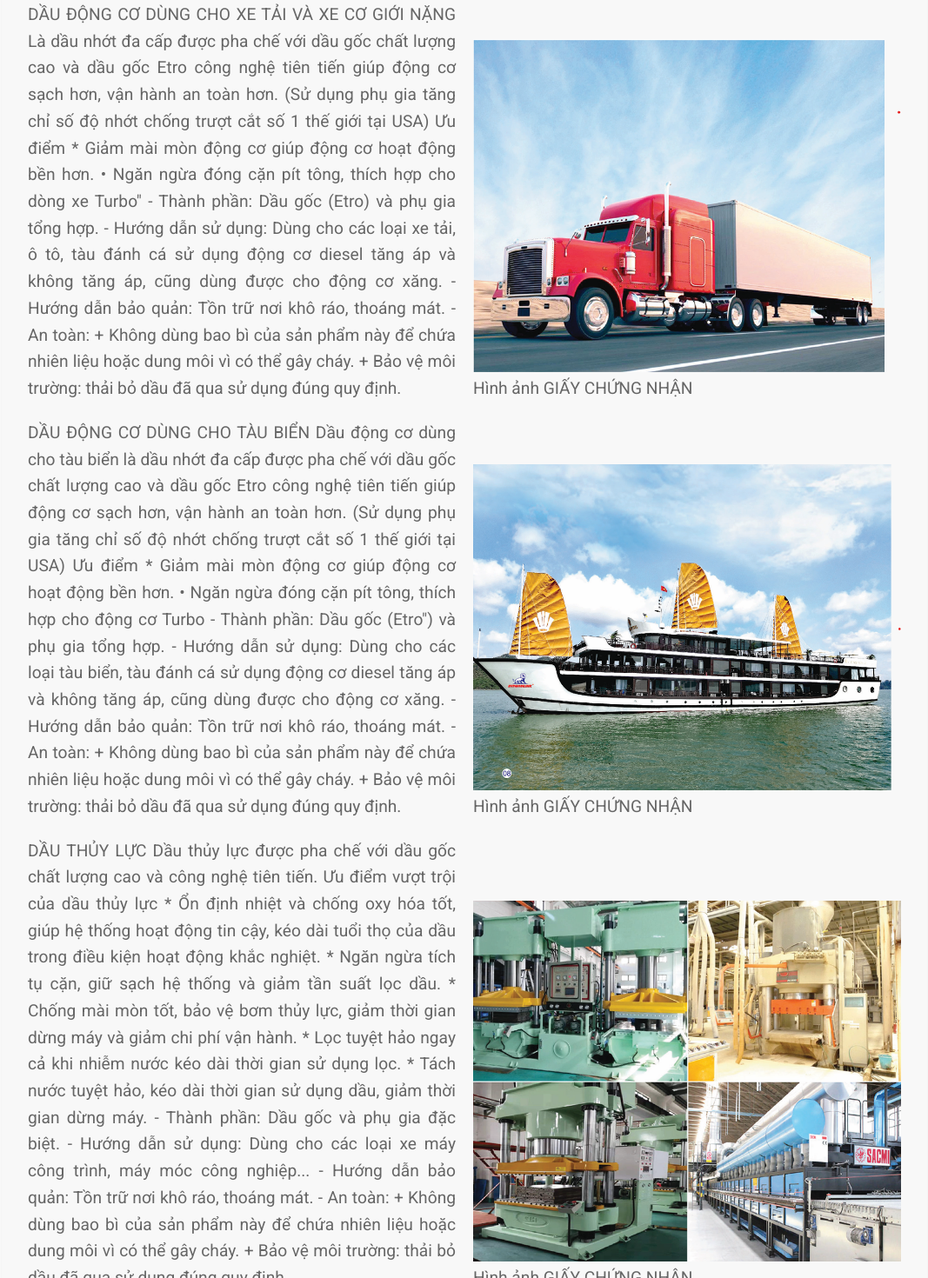
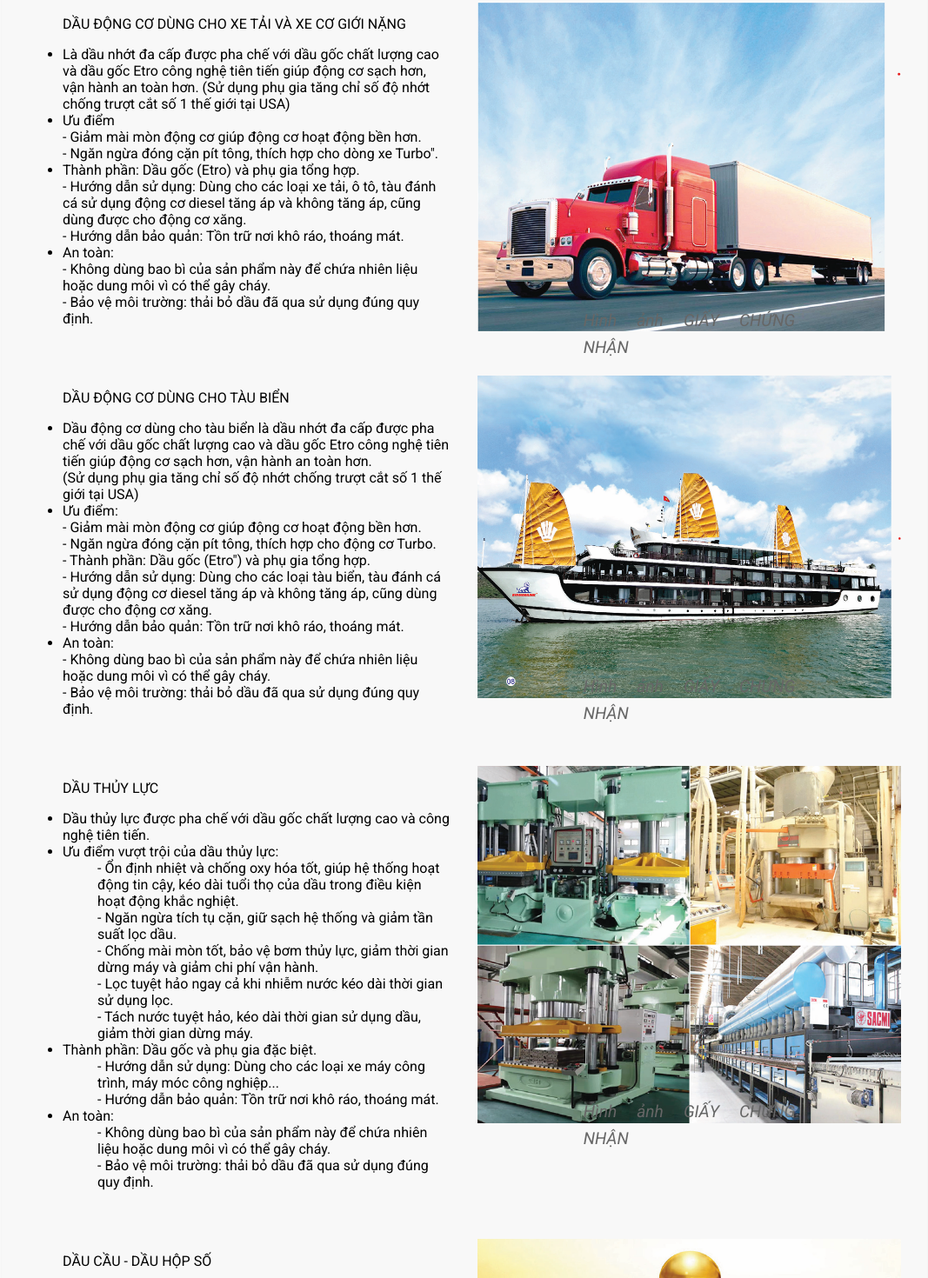
Before and after one commit to NgoThuongHoang/mobilink-8-7, a React (Create React App) app: page /about in a window 1280 px wide. Shown: the part 1160-2630 px from the top of the page at 87% size, without its empty margins (106-1173 px from the left). Built offline with nearby package versions, Linux system fonts and the light colour scheme.

Commit message:
update giới thiệu

```diff
--- a/src/Pages/About.css
+++ b/src/Pages/About.css
@@ -61,3 +61,36 @@
     color: #666;
     line-height: 1.6;
   }
+
+  .about-container {
+    width: 80%;
+    margin: 0 auto;
+  }
+
+  .content-wrapper {
+    display: flex;
+    flex-direction: row;
+    justify-content: space-between;
+    align-items: flex-start;
+    margin-bottom: 20px;
+  }
+
+  .text-container {
+    flex: 1;
+    margin-right: 20px;
+    text-align: left; /* Align text to the left */
+  }
+
+  .image-container {
+    flex: 1;
+    text-align: center;
+  }
+
+  .image-caption {
+    text-align: center;
+  }
+
+  .centered-text {
+    text-align: left; /* Align text to the left */
+    margin-bottom: 20px;
+  }
--- a/src/Pages/About.js
+++ b/src/Pages/About.js
@@ -7,7 +7,8 @@ function About() {
     {/* Mẫu */}
       <div className="content-wrapper">
         <div className="text-container">
-          <p>Định hướng mà DND hướng đến là duy trì chất lượng sản phẩm cũng như dịch vụ tốt nhất để mang đến cho nhà bán lẻ, các cửa hàng sửa chữa, và khách hàng online. Ngoài ra, chúng tôi vẫn luôn tiếp tục tìm kiếm khách hàng mới, cũng như mở rộng danh mục sản phẩm nhằm tiếp tục mang đến những sản phẩm sang tạo nhất cho người tiêu dùng.</p>
+          <li>Định hướng mà DND hướng đến là duy trì chất lượng sản phẩm cũng như dịch vụ tốt nhất để mang đến cho nhà bán lẻ, các cửa hàng sửa chữa, và khách hàng online.
+            Ngoài ra, chúng tôi vẫn luôn tiếp tục tìm kiếm khách hàng mới, cũng như mở rộng danh mục sản phẩm nhằm tiếp tục mang đến những sản phẩm sang tạo nhất cho người tiêu dùng.</li>
           <div className="inline-text">
           </div>
         </div>
@@ -16,6 +17,7 @@ function About() {
           <p className="image-caption">Hình ảnh làm việc tại công ty</p>
         </div>
       </div>
+
 
       <div className="content-wrapper">
         <div className="image-container">
@@ -28,176 +30,186 @@ function About() {
         </div>
       </div>
 
+
+      <div className="content-wrapper">
       <div className="text-container">
-          <p>﻿
-
-DẦU ĐỘNG CƠ DÙNG CHO XE TẢI VÀ XE CƠ GIỚI NẶNG
-Là dầu nhớt đa cấp được pha chế với dầu gốc chất lượng cao và dầu gốc Etro công nghệ tiên
+          <ul>
+              <dl>DẦU ĐỘNG CƠ DÙNG CHO XE TẢI VÀ XE CƠ GIỚI NẶNG</dl>
+              <li>Là dầu nhớt đa cấp được pha chế với dầu gốc chất lượng cao và dầu gốc Etro công nghệ tiên
               tiến giúp động cơ sạch hơn, vận hành an toàn hơn.
-(Sử dụng phụ gia tăng chỉ số độ nhớt chống trượt cắt số 1 thế giới tại USA)
-Ưu điểm
-* Giảm mài mòn động cơ giúp động cơ hoạt động bền hơn.
-• Ngăn ngừa đóng cặn pít tông, thích hợp cho dòng xe Turbo"
-- Thành phần: Dầu gốc (Etro) và phụ gia tổng hợp.
-- Hướng dẫn sử dụng: Dùng cho các loại xe tải, ô tô, tàu đánh cá sử dụng động cơ diesel tăng áp và không tăng áp, cũng dùng được cho động cơ xăng.
-- Hướng dẫn bảo quản: Tồn trữ nơi khô ráo, thoáng mát.
-- An toàn:
-+ Không dùng bao bì của sản phẩm này để chứa nhiên liệu hoặc dung môi vì có thể gây cháy.
-+ Bảo vệ môi trường: thải bỏ dầu đã qua sử dụng đúng quy định.</p>
+              (Sử dụng phụ gia tăng chỉ số độ nhớt chống trượt cắt số 1 thế giới tại USA)</li>
+              <li>Ưu điểm</li>
+              <dt>- Giảm mài mòn động cơ giúp động cơ hoạt động bền hơn.</dt>
+              <dt>- Ngăn ngừa đóng cặn pít tông, thích hợp cho dòng xe Turbo".</dt>
+              <li> Thành phần: Dầu gốc (Etro) và phụ gia tổng hợp.</li>
+              <dt>- Hướng dẫn sử dụng: Dùng cho các loại xe tải, ô tô, tàu đánh cá sử dụng động cơ diesel tăng áp và không tăng áp, cũng dùng được cho động cơ xăng.</dt>
+              <dt>- Hướng dẫn bảo quản: Tồn trữ nơi khô ráo, thoáng mát.</dt>
+              <li>An toàn:</li>
+              <dt>- Không dùng bao bì của sản phẩm này để chứa nhiên liệu hoặc dung môi vì có thể gây cháy.</dt>
+              <dt>- Bảo vệ môi trường: thải bỏ dầu đã qua sử dụng đúng quy định.</dt></ul>
       <div className="inline-text">
       </div>
       </div>
       <div className="image-container">
           <img src="../Hinhanh 1.png" alt="Hình ảnh làm việc tại công ty" />
-          <p>Hình ảnh GIẤY CHỨNG NHẬN</p>
+          <p className="image-caption">Hình ảnh GIẤY CHỨNG NHẬN</p>
+        </div>
         </div>
 
 
+      <div className="content-wrapper">
       <div className="text-container">
-          <p>﻿
-
-DẦU ĐỘNG CƠ DÙNG CHO TÀU BIỂN
-Dầu động cơ dùng cho tàu biển là dầu nhớt đa cấp được pha chế với dầu gốc chất lượng cao và dầu gốc Etro công nghệ tiên tiến giúp động cơ sạch hơn, vận hành an toàn hơn.
+          <ul>
+              <dl>DẦU ĐỘNG CƠ DÙNG CHO TÀU BIỂN</dl>
+              <li>Dầu động cơ dùng cho tàu biển là dầu nhớt đa cấp được pha chế với dầu gốc chất lượng cao và dầu gốc Etro công nghệ tiên tiến giúp động cơ sạch hơn, vận hành an toàn hơn.</li>
               (Sử dụng phụ gia tăng chỉ số độ nhớt chống trượt cắt số 1 thế giới tại USA)
-Ưu điểm
-* Giảm mài mòn động cơ giúp động cơ hoạt động bền hơn.
-• Ngăn ngừa đóng cặn pít tông, thích hợp cho động cơ Turbo
-- Thành phần: Dầu gốc (Etro") và phụ gia tổng hợp.
-- Hướng dẫn sử dụng: Dùng cho các loại tàu biển, tàu đánh cá sử dụng động cơ diesel tăng áp
-và không tăng áp, cũng dùng được cho động cơ xăng.
-- Hướng dẫn bảo quản: Tồn trữ nơi khô ráo, thoáng mát.
-- An toàn:
-+ Không dùng bao bì của sản phẩm này để chứa nhiên liệu hoặc dung môi vì có thể gây cháy. + Bảo vệ môi trường: thải bỏ dầu đã qua sử dụng đúng quy định.</p>
+              <li>Ưu điểm:</li>
+              <dt>- Giảm mài mòn động cơ giúp động cơ hoạt động bền hơn.</dt>
+              <dt>- Ngăn ngừa đóng cặn pít tông, thích hợp cho động cơ Turbo.</dt>
+              <dt>- Thành phần: Dầu gốc (Etro") và phụ gia tổng hợp.</dt>
+              <dt>- Hướng dẫn sử dụng: Dùng cho các loại tàu biển, tàu đánh cá sử dụng động cơ diesel tăng áp
+              và không tăng áp, cũng dùng được cho động cơ xăng.</dt>
+              <dt>- Hướng dẫn bảo quản: Tồn trữ nơi khô ráo, thoáng mát.</dt>
+              <li> An toàn:</li>
+              <dt>- Không dùng bao bì của sản phẩm này để chứa nhiên liệu hoặc dung môi vì có thể gây cháy.</dt>
+              <dt>- Bảo vệ môi trường: thải bỏ dầu đã qua sử dụng đúng quy định.</dt></ul>
           <div className="inline-text">
           </div>
         </div>
       <div className="image-container">
           <img src="../Hinhanh 2.png" alt="Hình ảnh làm việc tại công ty" />
-          <p>Hình ảnh GIẤY CHỨNG NHẬN</p>
+          <p className="image-caption">Hình ảnh GIẤY CHỨNG NHẬN</p>
+      </div>
       </div>
 
 
+      <div className="content-wrapper">
       <div className="text-container">
-          <p>﻿
-
-DẦU THỦY LỰC
-Dầu thủy lực được pha chế với dầu gốc chất lượng cao và công nghệ tiên tiến.
-Ưu điểm vượt trội của dầu thủy lực
-* Ổn định nhiệt và chống oxy hóa tốt, giúp hệ thống hoạt động tin cậy, kéo dài tuổi thọ của dầu trong điều kiện hoạt động khắc nghiệt.
-* Ngăn ngừa tích tụ cặn, giữ sạch hệ thống và giảm tần suất lọc dầu.
-* Chống mài mòn tốt, bảo vệ bơm thủy lực, giảm thời gian dừng máy và giảm chi phí vận hành.
-* Lọc tuyệt hảo ngay cả khi nhiễm nước kéo dài thời gian sử dụng lọc.
-* Tách nước tuyệt hảo, kéo dài thời gian sử dụng dầu, giảm thời gian dừng máy.
-- Thành phần: Dầu gốc và phụ gia đặc biệt.
-- Hướng dẫn sử dụng: Dùng cho các loại xe máy công trình, máy móc công nghiệp...
-- Hướng dẫn bảo quản: Tồn trữ nơi khô ráo, thoáng mát.
-- An toàn:
-+ Không dùng bao bì của sản phẩm này để chứa nhiên liệu hoặc dung môi vì có thể gây cháy.
-+ Bảo vệ môi trường: thải bỏ dầu đã qua sử dụng đúng quy định.</p>
+         <ul>
+              <dl>DẦU THỦY LỰC</dl>
+              <li>Dầu thủy lực được pha chế với dầu gốc chất lượng cao và công nghệ tiên tiến.</li>
+              <li>Ưu điểm vượt trội của dầu thủy lực:</li>
+              <ul>- Ổn định nhiệt và chống oxy hóa tốt, giúp hệ thống hoạt động tin cậy, kéo dài tuổi thọ của dầu trong điều kiện hoạt động khắc nghiệt.</ul>
+              <ul>- Ngăn ngừa tích tụ cặn, giữ sạch hệ thống và giảm tần suất lọc dầu.</ul>
+              <ul>- Chống mài mòn tốt, bảo vệ bơm thủy lực, giảm thời gian dừng máy và giảm chi phí vận hành.</ul>
+              <ul>- Lọc tuyệt hảo ngay cả khi nhiễm nước kéo dài thời gian sử dụng lọc.</ul>
+              <ul>- Tách nước tuyệt hảo, kéo dài thời gian sử dụng dầu, giảm thời gian dừng máy.</ul>
+              <li> Thành phần: Dầu gốc và phụ gia đặc biệt.</li>
+              <ul>- Hướng dẫn sử dụng: Dùng cho các loại xe máy công trình, máy móc công nghiệp...</ul>
+              <ul>- Hướng dẫn bảo quản: Tồn trữ nơi khô ráo, thoáng mát.</ul>
+              <li> An toàn:</li>
+              <ul>- Không dùng bao bì của sản phẩm này để chứa nhiên liệu hoặc dung môi vì có thể gây cháy.</ul>
+              <ul>- Bảo vệ môi trường: thải bỏ dầu đã qua sử dụng đúng quy định.</ul></ul>
       <div className="inline-text">
         </div>
         </div>
       <div className="image-container">
           <img src="../Hinhanh 3.png" alt="Hình ảnh làm việc tại công ty" />
-          <p>Hình ảnh GIẤY CHỨNG NHẬN</p>
+          <p className="image-caption">Hình ảnh GIẤY CHỨNG NHẬN</p>
+        </div>
         </div>
 
 
+      <div className="content-wrapper">
       <div className="text-container">
-          <p>﻿
-
-DẦU CẦU - DẦU HỘP SỐ
-Là loại dầu nhờn sử dụng bôi trơn các loại bánh răng, hộp số, cầu sau của ô tô, bánh răng truyền động phù hợp với tiêu chuẩn API: GL-5
-Ưu điểm vượt trội
-* Chống mài mòn.
-* Chất lượng dầu bền vững ở nhiệt độ cao.
-* Chống rỉ tốt và chống tạo bọt hoàn hảo.
-- Thành phần: Dầu gốc khoáng và phụ gia đặc biệt
-- Hướng dẫn sử dụng: Dùng cho các loại hộp số, cầu sau của xe khách, xe tải yêu cầu chất lượng theo tiêu chuẩn API: GL - 5
-- Hướng dẫn bảo quản: Tồn trữ nơi khô ráo, thoáng mát.
-- An toàn:
-+ Không dùng bao bì của sản phẩm này để chứa nhiên liệu hoặc dung môi vì có thể gây cháy.
-+ Bảo vệ môi trường: thải bỏ dầu đã qua sử dụng đúng quy định.</p>
+          <ul>
+              <dl>DẦU CẦU - DẦU HỘP SỐ</dl>
+              <li>Dầu Cầu - Dầu Hộp Số Là loại dầu nhờn sử dụng bôi trơn các loại bánh răng, hộp số, cầu sau của ô tô, bánh răng truyền động phù hợp với tiêu chuẩn API: GL-5</li>
+              <li> Ưu điểm vượt trội:</li>
+              <ul>- Chống mài mòn.</ul>
+              <ul>- Chất lượng dầu bền vững ở nhiệt độ cao.</ul>
+              <ul>- Chống rỉ tốt và chống tạo bọt hoàn hảo.</ul>
+              <li> Thành phần: Dầu gốc khoáng và phụ gia đặc biệt</li>
+              <ul>- Hướng dẫn sử dụng: Dùng cho các loại hộp số, cầu sau của xe khách, xe tải yêu cầu chất lượng theo tiêu chuẩn API: GL - 5</ul>
+              <ul>- Hướng dẫn bảo quản: Tồn trữ nơi khô ráo, thoáng mát.</ul>
+              <li> An toàn:</li>
+              <ul>- Không dùng bao bì của sản phẩm này để chứa nhiên liệu hoặc dung môi vì có thể gây cháy.</ul>
+              <ul>- Bảo vệ môi trường: thải bỏ dầu đã qua sử dụng đúng quy định.</ul></ul>
       <div className="inline-text">
         </div>
         </div>
       <div className="image-container">
           <img src="../Hinhanh 4.png" alt="Hình ảnh làm việc tại công ty" />
-          <p>Hình ảnh GIẤY CHỨNG NHẬN</p>
+          <p className="image-caption">Hình ảnh GIẤY CHỨNG NHẬN</p>
+          </div>
           </div>
 
-
+      <div className="content-wrapper">
       <div className="text-container">
-          <p>﻿
-
-DẦU ĐỘNG CƠ XE GẮN MÁY
-MOTORCYCLE LUBRICANTS
-Công dụng
-+ Làm sạch, làm mát, bảo vệ tốt động cơ, tiết kiệm nhiên liệu dù máy hoạt động trong các điều kiện khắc nghiệt.
-+ Chống rỉ, chống tạo bọt, chống ăn mòn và chống mài mòn tăng tuổi thọ động cơ.
-+ Nâng cao khả năng bảo vệ động cơ.
-Tiêu chuẩn kỹ thuật
-- Thành phần: Dầu gốc bán tổng hợp và các phụ gia.
-- Hướng dẫn sử dụng: Dùng cho động cơ xe gắn máy 4 thì.
-- Hướng dẫn bảo quản: Tồn trữ dưới mái che, nơi khô ráo, thoáng mát và nhiệt độ dưới 60°C
-- An toàn:
-+ Tránh tiếp xúc thường xuyên với dầu nhờn.
-+ Thải bỏ dầu nhờn đúng nơi quy định để bảo vệ môi trường</p>
+        <ul>
+              <dl>DẦU ĐỘNG CƠ XE GẮN MÁY MOTORCYCLE LUBRICANTS</dl>
+              <li>Công dụng:</li>
+              <ul>- Làm sạch, làm mát, bảo vệ tốt động cơ, tiết kiệm nhiên liệu dù máy hoạt động trong các điều kiện khắc nghiệt.</ul>
+              <ul>- Chống rỉ, chống tạo bọt, chống ăn mòn và chống mài mòn tăng tuổi thọ động cơ.</ul>
+              <ul>- Nâng cao khả năng bảo vệ động cơ.</ul>
+              <li> Tiêu chuẩn kỹ thuật:</li>
+              <ul>- Thành phần: Dầu gốc bán tổng hợp và các phụ gia.</ul>
+              <ul>- Hướng dẫn sử dụng: Dùng cho động cơ xe gắn máy 4 thì.</ul>
+              <ul>- Hướng dẫn bảo quản: Tồn trữ dưới mái che, nơi khô ráo, thoáng mát và nhiệt độ dưới 60°C</ul>
+              <li>An toàn:</li>
+              <ul>- Tránh tiếp xúc thường xuyên với dầu nhờn.</ul>
+              <ul>- Thải bỏ dầu nhờn đúng nơi quy định để bảo vệ môi trường.</ul></ul>
         <div className="inline-text">
         </div>
         </div>
       <div className="image-container">
           <img src="../Hinhanh 5.png" alt="Hình ảnh làm việc tại công ty" />
-          <p>Hình ảnh GIẤY CHỨNG NHẬN</p>
+          <p className="image-caption">Hình ảnh GIẤY CHỨNG NHẬN</p>
+          </div>
           </div>
 
 
+      <div className="content-wrapper">
       <div className="text-container">
-          <p>﻿
-
-DẦU BYEMOBILENIK TURBIN
-Dầu BVPMOBILINK Turbin là dầu turbin cao cấp sản xuất từ dầu gốc nhóm II chỉ số bão hòa là 100% bởi quá trìnhHydrocraking xúc tác dưới tác động của nhiệt độ. Tăng độ bền Oxi hóa và khả năng tách nước và lắng cặn tuyệt vời, kết hợp với phụ gia kháng lại quá trình phân cực.
-* Dầu BVPMOBILINK Turbin dùng để bôi trơn và làm mát các ổ đỡ và hộp số trong các Turbin hơi nước, Turbin khí, Turbin nước và các thiết bị phụ trợ như hệ thống điều khiển Turbin, hệ thống dầu làm kín, các khớp nối.
-* Với các tính năng siêu việt như vậy Dầu BVPMOBILINK Turbin... sẽ làm cho bạn yên tâm ngay cả quá trình thay đổi công nghệ mới nó đáp ứng nhu cầu cho một tương lai dài hạn.
-* Nó tương thích với các kim loại màu và ngay cả khi có các chi tiết bằng kim loại quý.
-Dầu BVPMOBILINK Turbin với các tính năng mở rộng:
-* Turbin khí và Turbin hơi nước có thể sử dụng chung một bể dầu.
-* Có thể sử dụng như một loại dầu thủy lực với các hệ thống thủy lực turbin và máy nén khí trục vít bởi nó tách khí và tách nước kháng thủy phân cực kỳ hoàn hảo.</p>
+        <ul>
+              <dl>DẦU BYEMOBILENIK TURBIN</dl>
+              <li>Dầu BVPMOBILINK Turbin là dầu turbin cao cấp sản xuất từ dầu gốc nhóm II chỉ số bão hòa là 100% bởi quá trìnhHydrocraking xúc tác dưới tác động của nhiệt độ.
+              Tăng độ bền Oxi hóa và khả năng tách nước và lắng cặn tuyệt vời, kết hợp với phụ gia kháng lại quá trình phân cực.</li>
+             <ul>- Dầu BVPMOBILINK Turbin dùng để bôi trơn và làm mát các ổ đỡ và hộp số trong các Turbin hơi nước, Turbin khí, Turbin nước và các thiết bị phụ trợ như hệ thống điều khiển Turbin, hệ thống dầu làm kín, các khớp nối.</ul>
+             <ul>- Với các tính năng siêu việt như vậy Dầu BVPMOBILINK Turbin... sẽ làm cho bạn yên tâm ngay cả quá trình thay đổi công nghệ mới nó đáp ứng nhu cầu cho một tương lai dài hạn.</ul>
+             <ul>- Nó tương thích với các kim loại màu và ngay cả khi có các chi tiết bằng kim loại quý.</ul>
+             <li> Dầu BVPMOBILINK Turbin với các tính năng mở rộng:</li>
+             <ul>- Turbin khí và Turbin hơi nước có thể sử dụng chung một bể dầu.</ul>
+             <ul>- Có thể sử dụng như một loại dầu thủy lực với các hệ thống thủy lực turbin và máy nén khí trục vít bởi nó tách khí và tách nước kháng thủy phân cực kỳ hoàn hảo.</ul></ul>
         <div className="inline-text">
         </div>
         </div>
       <div className="image-container">
           <img src="../Hinhanh 6.png" alt="Hình ảnh làm việc tại công ty" />
-          <p>Hình ảnh GIẤY CHỨNG NHẬN</p>
+          <p className="image-caption">Hình ảnh GIẤY CHỨNG NHẬN</p>
+        </div>
         </div>
 
 
+      <div className="content-wrapper">
       <div className="text-container">
-          <p> ﻿
+          <ul>
+          <dl>DẦU BÁNH RĂNG CÔNG NGHIỆP</dl>
+          <li>DẦU bánh răng công nghiệp là loại dầu nhờn sử dụng bôi trơn các loại bánh răng, các nhà máy xi măng, hộp số, bánh răng chuyển động phù hợp với tiêu chuẩn API: GL-5</li>
+          <li> Ưu điểm vượt trội:</li>
+          <ul>- Chống mài mòn</ul>
+          <ul>- Chất lượng dầu bền vững ở nhiệt độ cao</ul>
+          <ul>- Chống rỉ tốt, chống tạo bọt hoàn hảo</ul>
+          <li> Thành phần: Dầu gốc bán tổng hợp và phụ gia</li>
+          <li> Hướng dẫn sử dụng:</li>
+          <ul>- Dùng cho các hộp số, cầu sau của xe khách, xe tải, hệ thống bánh răng, yêu cầu chất lượng theo tiêu chuẩn API: GL - 5</ul>
+          <li> Hướng dẫn bảo quản: Tồn trữ nơi khô ráo, thoáng mát.</li>
+          <li> An toàn:</li>
+          <ul>- Không dùng bao bì của sản phẩm này để chứa nhiên liệu hoặc dung môi vì có thể gây cháy. </ul>
+          <ul>- Bảo vệ môi trường: thải bỏ dầu đã qua sử dụng đúng quy định.</ul></ul>
 
-DẦU BÁNH RĂNG CÔNG NGHIỆP
-Là loại dầu nhờn sử dụng bôi trơn các loại bánh răng, các nhà máy xi măng, hộp số, bánh răng chuyển động phù hợp với tiêu chuẩn API: GL-5
-Ưu điểm vượt trội
-* Chống mài mòn
-* Chất lượng dầu bền vững ở nhiệt độ cao
-* Chống rỉ tốt, chống tạo bọt hoàn hảo
-- Thành phần: Dầu gốc bán tổng hợp và phụ gia
-- Hướng dẫn sử dụng: Dùng cho các hộp số, cầu sau của xe khách, xe tải, hệ thống bánh răng, yêu cầu chất lượng theo tiêu chuẩn API: GL - 5
-- Hướng dẫn bảo quản: Tồn trữ nơi khô ráo, thoáng mát.
-- An toàn:
-+ Không dùng bao bì của sản phẩm này để chứa nhiên liệu hoặc dung môi vì có thể gây cháy. + Bảo vệ môi trường: thải bỏ dầu đã qua sử dụng đúng quy định.
-</p>
       <div className="inline-text">
         </div>
         </div>
         <div className="image-container">
           <img src="../Hinhanh 7.png" alt="Hình ảnh làm việc tại công ty" />
-          <p>Hình ảnh GIẤY CHỨNG NHẬN</p>
+          <p className="image-caption">Hình ảnh GIẤY CHỨNG NHẬN</p>
+        </div>
         </div>
 
 
       <div className="centered-text">
-        <p>Giới thiệu về Công ty DND. Giới thiệu về Công ty DND là doanh nghiệp trụ cột của nền kinh tế đất nước, với nhiệm vụ quản lý và triển khai các hoạt động dầu khí trên lãnh thổ Việt Nam và đầu tư ra nước ngoài. Qua hơn 60 năm hình thành và phát triển, Petrovietnam đã trở thành Tập đoàn kinh tế nhà nước, đóng vai trò quan trọng trong sự nghiệp xây dựng và bảo vệ chủ quyền Tổ quốc. Quy mô Tập đoàn với Tổng tài sản hợp nhất đến nay là 42,2 tỷ USD; Nguồn vốn chủ sở hữu hợp nhất đến nay là 22,3 tỷ USD; liên tục đóng góp lớn cho nguồn thu ngân sách Quốc gia. Đội ngũ gần 60.000 thành viên của Petrovietnam với năng lực chuyên môn cao cùng tinh thần trách nhiệm, tính kỷ luật, sự chuyên nghiệp và khả năng sáng tạo không ngừng, đã xây dựng cho đất nước một hệ thống công nghiệp dầu khí hoàn chỉnh, đồng bộ chuỗi khép kín các hoạt động từ tìm kiếm, thăm dò, khai thác tới tồn trữ, chế biến.</p>
+        <p>................</p>
       </div>
     </div>
   );
--- a/src/Pages/Contact.js
+++ b/src/Pages/Contact.js
@@ -30,6 +30,7 @@ function Contact() {
             </div>
 
             <div className="footer-column-content">
+
               <h3>Số Điện Thoại</h3>
               <p>Liên hệ 0901353363 - 0363194777</p>
               <p>Email: congnghednd@gmail.com</p>
```
Lines whose indentation alone changed are shown as unchanged.
